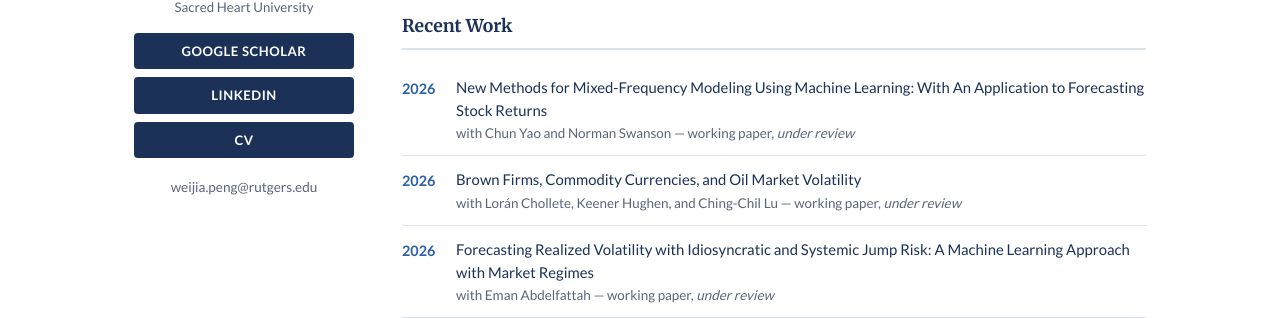
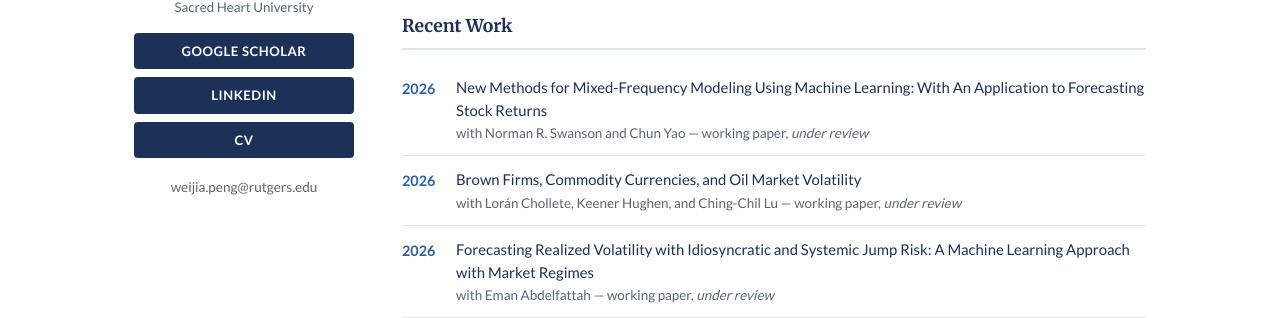
Before and after one commit to weijiap/weijiap.github.io, a Jekyll site: the page built from index.html, in a window 1280 px wide and 1361 px high. Shown: the part 399-717 px from the top of the window. Built offline with Jekyll 4.4.1, drawn with Linux system fonts in a browser that asks for light colours.

Commit message:
Fix author order for mixed-frequency ML paper
Co-Authored-By: Claude Sonnet 4.6 <noreply@anthropic.com>

```diff
--- a/index.html
+++ b/index.html
@@ -60,7 +60,7 @@ title: Home
           <span class="news-year">2026</span>
           <div class="news-body">
             <a class="news-title" href="https://www.dropbox.com/scl/fi/lk4p20besz8tnh6pfsmbl/frequency-7-6-2026.pdf?rlkey=7p84wg0o0yqm7styollfmev94&st=0yq822vo&dl=0" target="_blank" rel="noopener">New Methods for Mixed-Frequency Modeling Using Machine Learning: With An Application to Forecasting Stock Returns</a>
-            <span class="news-journal">with Chun Yao and Norman Swanson &mdash; working paper, <em>under review</em></span>
+            <span class="news-journal">with Norman R. Swanson and Chun Yao &mdash; working paper, <em>under review</em></span>
           </div>
         </li>
         <li>
--- a/research.html
+++ b/research.html
@@ -124,7 +124,7 @@ permalink: /research/
             New Methods for Mixed-Frequency Modeling Using Machine Learning: With An Application to Forecasting Stock Returns
           </a>
         </p>
-        <p class="paper-meta">with Chun Yao and Norman Swanson &mdash; 2026 &mdash; <em>under review</em></p>
+        <p class="paper-meta">with Norman R. Swanson and Chun Yao &mdash; 2026 &mdash; <em>under review</em></p>
       </li>
 
       <li class="paper-item">
```
